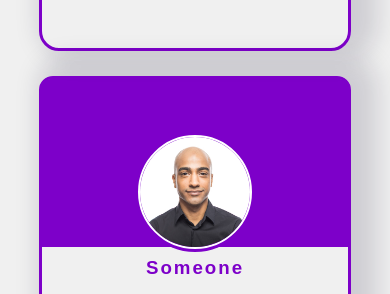
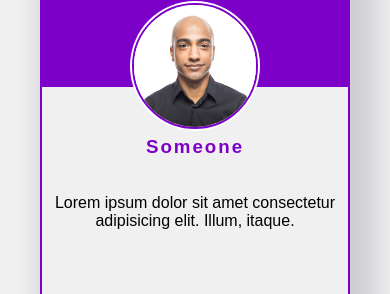
Before and after one commit to baidya45/rs-members, a plain HTML site: page index.html in a window 390 px wide. Shown: the part 647-941 px from the top of the page. Drawn offline with Linux system fonts and the light colour scheme.

Commit message:
responsivenes

```diff
--- a/style.css
+++ b/style.css
@@ -117,9 +117,8 @@ body {
 
 .faculty {
   width: 100%;
-  padding: 10px;
-  padding-bottom: 60px;
-  border-bottom: 1px solid black;
+  padding: var(--gen-padding);
+  border-bottom: 1.5px solid var(--clr-dark);
 }
 
 
@@ -128,14 +127,14 @@ body {
   width: 100%;
 }
 .card.faculty-card {
-  width: 20vw;
+  width: 15rem;
   height: 67vh;
   padding: 10px;
   box-shadow: rgb(17 12 46 / 15%) 13px -5px 25px 13px;
-  border-radius: 14px 14px 20px 20px;
+  border-radius: 10px 10px 20px 20px;
+  border: 2.5px solid var(--clr-accent);
   display: flex;
   flex-direction: column;
-  border: 3.5px solid var(--clr-accent);
   justify-content: space-around;
   align-items: center;
   position: relative;
@@ -147,7 +146,7 @@ body {
   position: absolute;
   top: 0;
   content: "";
-  width: 101%;
+  width: 100%;
   height: 30%;
   background-color: var(--clr-accent);
   border-radius: 10px 10px 0 0;
@@ -166,7 +165,6 @@ body {
 }
 .card .top-part,.card .bottom-part{
     height: 50%;
-    /* border: 1px solid black; */
 }
 .card .bottom-part{
     display: flex;
@@ -176,19 +174,19 @@ body {
 
 
 .card .image {
-  width: 120px;
-  height: 120px;
+  width: 130px;
+  height: 130px;
   border-radius: 50%;
   margin-top: 5vh;
-  padding: 3px;
-  background-color: var(--clr-accent);
+  padding: 2px;
+  background-color: var(--clr-white);
 }
 .card .image img {
   width: 100%;
   height: 100%;
   object-fit: cover;
   border-radius: 50%;
-  border: 2px solid var(--clr-white);
+  border: 2px solid var(--clr-accent);
 }
 .card h3 {
     text-align: center;
@@ -223,7 +221,6 @@ body {
     margin: auto;
   }
 .row-2 {
-  padding: 0 10vw 0 10vw;
   display: flex;
   justify-content: space-between;
   margin-top: 1.6rem;
@@ -244,6 +241,7 @@ body {
   justify-content: space-between;
   align-items: center;
   transition: var(--gen-transition);
+  margin-bottom: 5vh;
 }
 .clubHead-card .image{
   /* width: 150px;
@@ -256,16 +254,12 @@ body {
 /* responsive */
 @media(max-width:950px){
   .card.faculty-card{
-    height: 67vh;
+    height: 90%;
     width: 40vw;
     margin-bottom: 20px;
   }
-  .card.faculty-card::before{
-    height: 30%;
-  }
-  .faculty-card .image{
 
-  }
+
   .row-2{
     flex-direction: column;
     align-items: center;
@@ -274,9 +268,15 @@ body {
 
 @media(max-width:480px){
   .card.faculty-card{
-    width: 80vw;
+    width: 100%;
+    height: 50vh;
   }
+  .card.faculty-card::before{
+    height: 33%;
+  }
+
   .card.clubHead-card{
-    width: 65vw;
+    width: 65%;
+    height: 37vh;
   }
 }
```
